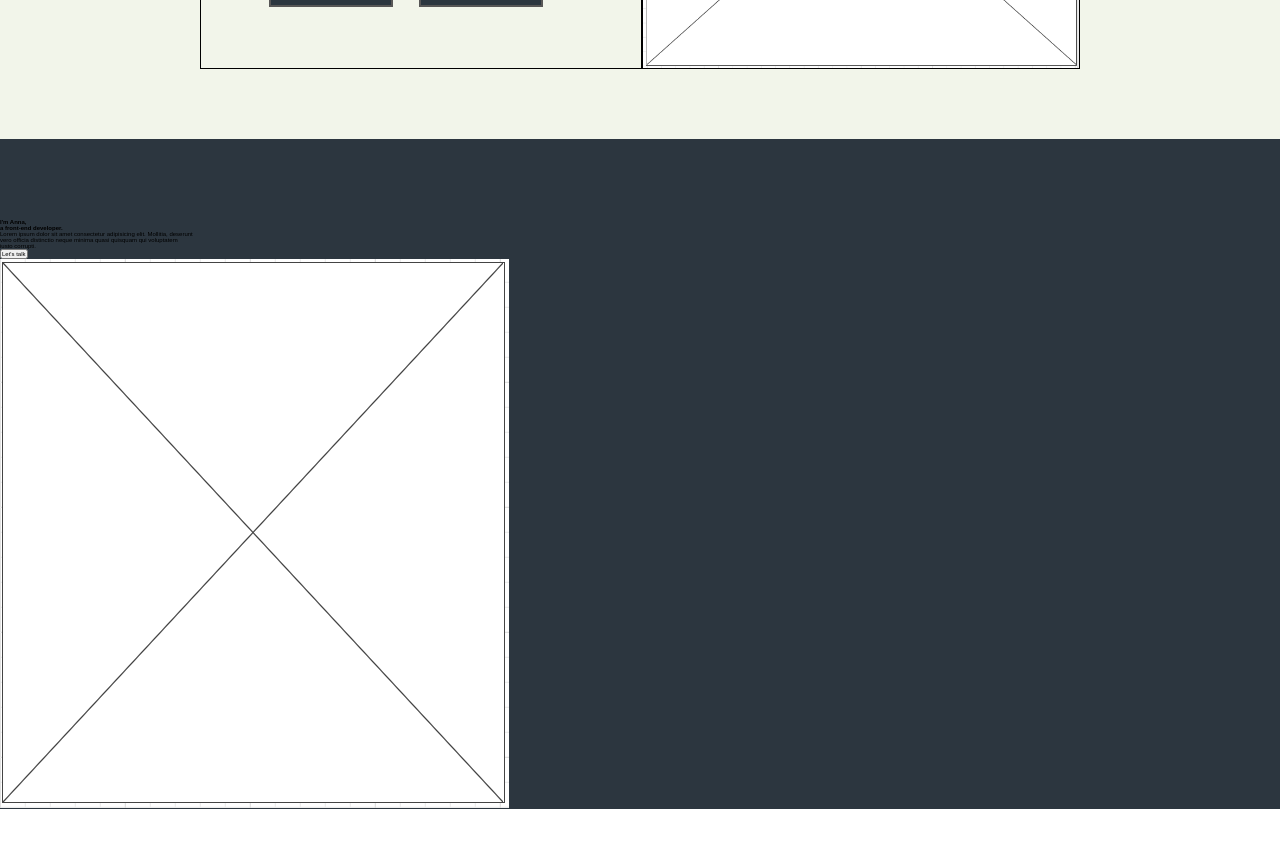
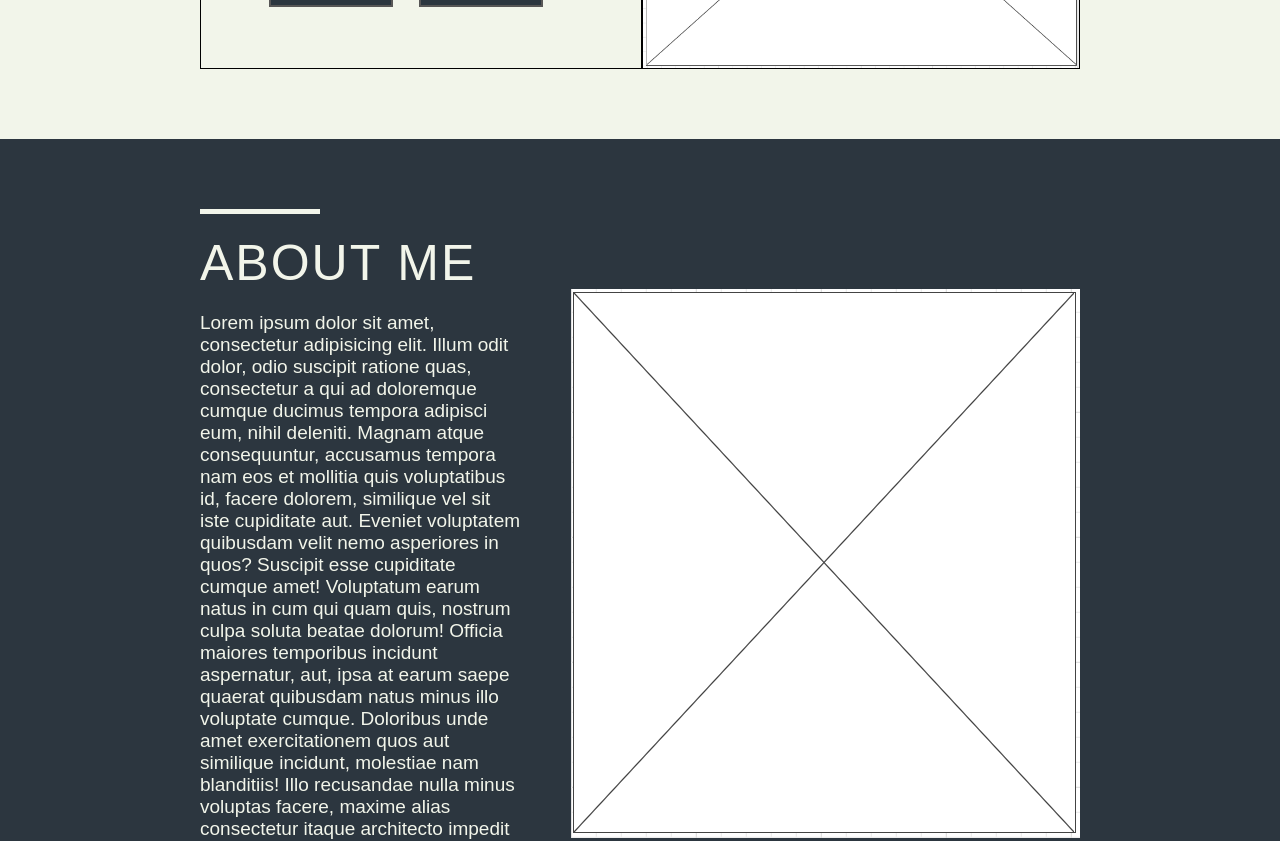
Before and after one commit to AnnaAn01/anna-portfolio-version-2, a React (Create React App) app: page / in a window 1280 px wide. Shown: the part 1920-2761 px from the top of the page. Before the commit the page ends 2729 px from the top, so only its background shows below. Built offline with nearby package versions, Linux system fonts and the light colour scheme.

Commit message:
About section

```diff
--- a/src/Components/About/About.css
+++ b/src/Components/About/About.css
@@ -5,5 +5,76 @@
 
   /* height: 100%; */
   width: 100%;
-  padding-top: 8rem;
+  /* padding-top: 8rem; */
 }
+
+.about__wrapper {
+  display: flex;
+  width: 100%;
+  height: 100%;
+  margin: 0 20rem;
+  margin-bottom: 10rem;
+  /* margin: 0 15vw; */
+  /* background-color: red; */
+  /* margin-top: 6rem; */
+}
+
+.about__columns {
+  margin-top: 7rem;
+  flex: 50%;
+}
+
+.about__text-area {
+  padding-right: 5rem;
+}
+
+.about__divider-line {
+  width: 12rem;
+  height: 0.5rem;
+  background-color: var(--mainBgColor);
+  margin: 0rem 0 2rem 0;
+}
+
+.about__intro-title {
+  position: relative;
+  font-size: 5rem;
+  text-transform: uppercase;
+  font-weight: 500;
+  color: var(--mainBgColor);
+  letter-spacing: 2px;
+}
+
+.about__intro-description {
+  margin-top: 2rem;
+  font-size: 1.9rem;
+  color: var(--mainBgColor);
+}
+
+.about__follow-btn {
+  margin-top: 4rem;
+  border: none;
+
+  background-color: var(--mainBgColor);
+  color: black;
+  /* background-color: #266150; */
+  padding: 0.7rem 2.5rem;
+
+  font-size: 1.8rem;
+  cursor: pointer;
+  transition: all 0.5s ease-out;
+  box-shadow: 0 0 0 2px rgb(242, 245, 234);
+  text-transform: uppercase;
+}
+
+.about__follow-btn:hover {
+  background-color: var(--mainTxtColor);
+  color: white;
+  box-shadow: 2px solid rgb(242, 245, 234);
+}
+
+.about__img-area {
+  margin-top: 15rem;
+}
+
+.about__img {
+}
--- a/src/Components/About/About.js
+++ b/src/Components/About/About.js
@@ -8,18 +8,27 @@ const About = () => {
       <div className="about__wrapper">
         <div className="about__columns about__text-area">
           <div className="about__divider-line"></div>
-          <h1 className="about__intro-title">
-            I'm Anna, <br />a front-end developer.
-          </h1>
+          <h1 className="about__intro-title">About me</h1>
           <div className="about__intro-description">
-            Lorem ipsum dolor sit amet consectetur adipisicing elit. Mollitia,
-            deserunt <br /> vero officia distinctio neque minima quasi quisquam
-            qui voluptatem <br /> iusto corrupti.
+            Lorem ipsum dolor sit amet, consectetur adipisicing elit. Illum odit
+            dolor, odio suscipit ratione quas, consectetur a qui ad doloremque
+            cumque ducimus tempora adipisci eum, nihil deleniti. Magnam atque
+            consequuntur, accusamus tempora nam eos et mollitia quis
+            voluptatibus id, facere dolorem, similique vel sit iste cupiditate
+            aut. Eveniet voluptatem quibusdam velit nemo asperiores in quos?
+            Suscipit esse cupiditate cumque amet! Voluptatum earum natus in cum
+            qui quam quis, nostrum culpa soluta beatae dolorum! Officia maiores
+            temporibus incidunt aspernatur, aut, ipsa at earum saepe quaerat
+            quibusdam natus minus illo voluptate cumque. Doloribus unde amet
+            exercitationem quos aut similique incidunt, molestiae nam
+            blanditiis! Illo recusandae nulla minus voluptas facere, maxime
+            alias consectetur itaque architecto impedit officia veniam
+            quibusdam, voluptates inventore ab!
           </div>
           <button className="about__follow-btn">Let's talk</button>
         </div>
         <div className="about__columns about__img-area">
-          <img className="about__img" src={HomeImg} alt="profile" />
+          <img className="about__img" src={HomeImg} alt="about-me" />
         </div>
       </div>
     </section>
```
